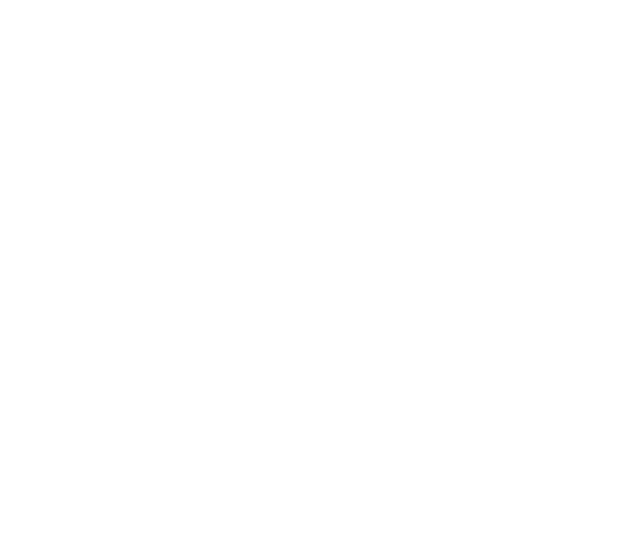
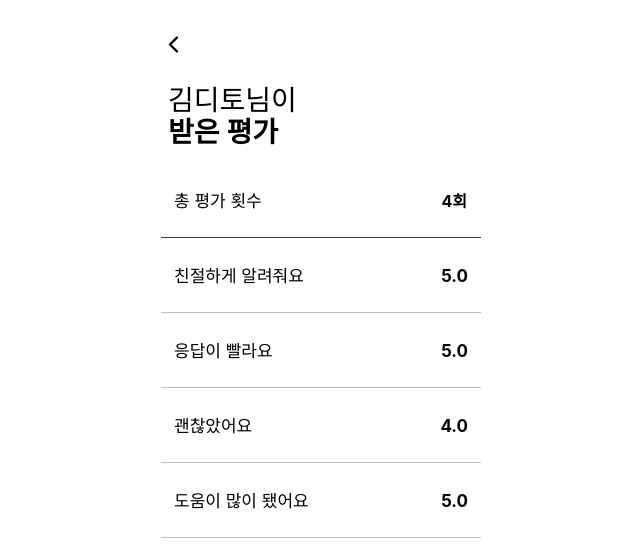
Before and after one commit to HakkertonDitto/frontend, a React (Create React App) app: page /donor/mypage/comments in a window 1280 px wide. Before the commit this address had no page. Shown: the top 548 px of the page, without its empty margins (319-959 px from the left). Built offline with nearby package versions, Linux system fonts and the light colour scheme.

Commit message:
feat: /donor/mypage/comments

```diff
--- a/src/App.js
+++ b/src/App.js
@@ -9,6 +9,7 @@
 import Home from "./pages/donor/Home";
 import Login from "./pages/donor/Login";
 import MyPage from "./pages/donor/MyPage";
+import Comments from "./pages/donor/Comments";
 
 // 도움 받는 사람
 import HelpB from "./pages/asker/HelpB";
@@ -27,6 +28,7 @@
         <Route path="/donor/login" element={<Login />}></Route>
         <Route path="/donor/home" element={<Home />}></Route>
         <Route path="/donor/mypage" element={<MyPage />}></Route>
+        <Route path="/donor/mypage/comments" element={<Comments />}></Route>
 
         {/* 도움 받는사람 */}
         <Route path="/asker/helpB" element={<HelpB />}></Route>
--- /dev/null
+++ b/src/pages/donor/Comments.js
@@ -0,0 +1,80 @@
+import { Link } from "react-router-dom";
+import { IoChevronBackOutline } from "react-icons/io5";
+
+const Comments = () => {
+  return (
+    <>
+      <div className="flex justify-center">
+        <div className="w-[360px] h-[800px] relative bg-white">
+          {/* 뒤로 가기 */}
+          <Link to="/donor/mypage">
+            <div className="left-[20px] top-[32px] absolute">
+              <IoChevronBackOutline size="25" />
+            </div>
+          </Link>
+
+          <div className="w-80 h-[75px] pl-[13px] pr-3.5 pt-5 pb-[19px] left-[20px] top-[163px] absolute bg-white border-b border-black border-opacity-75 justify-center items-center inline-flex">
+            <div className="grow shrink basis-0 self-stretch justify-center items-start gap-[68px] inline-flex">
+              <div className="w-[150px] text-black text-[17px] font-normal leading-9">
+                총 평가 횟수
+              </div>
+              <div className="w-[75px] text-right text-black text-base font-bold leading-9">
+                4회
+              </div>
+            </div>
+          </div>
+          <div className="w-80 h-[75px] px-[13px] pt-5 pb-[19px] left-[20px] top-[238px] absolute bg-white border-b border-black border-opacity-25 justify-center items-center inline-flex">
+            <div className="grow shrink basis-0 self-stretch justify-center items-start gap-[69px] inline-flex">
+              <div className="w-[150px] text-black text-[17px] font-normal leading-9">
+                친절하게 알려줘요
+              </div>
+              <div className="w-[75px] text-right text-black text-[17px] font-bold leading-9">
+                5.0
+              </div>
+            </div>
+          </div>
+          <div className="w-80 h-[75px] px-[13px] pt-5 pb-[19px] left-[20px] top-[313px] absolute bg-white border-b border-black border-opacity-25 justify-center items-center inline-flex">
+            <div className="grow shrink basis-0 self-stretch justify-center items-start gap-[69px] inline-flex">
+              <div className="w-[150px] text-black text-[17px] font-normal leading-9">
+                응답이 빨라요
+              </div>
+              <div className="w-[75px] text-right text-black text-[17px] font-bold leading-9">
+                5.0
+              </div>
+            </div>
+          </div>
+          <div className="w-80 h-[75px] px-[13px] pt-5 pb-[19px] left-[20px] top-[388px] absolute bg-white border-b border-black border-opacity-25 justify-center items-center inline-flex">
+            <div className="grow shrink basis-0 self-stretch justify-center items-start gap-[69px] inline-flex">
+              <div className="w-[150px] text-black text-[17px] font-normal leading-9">
+                괜찮았어요
+              </div>
+              <div className="w-[75px] text-right text-black text-[17px] font-bold leading-9">
+                4.0
+              </div>
+            </div>
+          </div>
+          <div className="w-80 h-[75px] px-[13px] pt-5 pb-[19px] left-[20px] top-[463px] absolute bg-white border-b border-black border-opacity-25 justify-center items-center inline-flex">
+            <div className="grow shrink basis-0 self-stretch justify-center items-start gap-[69px] inline-flex">
+              <div className="w-[150px] text-black text-[17px] font-normal leading-9">
+                도움이 많이 됐어요
+              </div>
+              <div className="w-[75px] text-right text-black text-[17px] font-bold leading-9">
+                5.0
+              </div>
+            </div>
+          </div>
+          <div className="pr-[178px] left-[27px] top-[86px] absolute flex-col justify-center items-start inline-flex">
+            <div className="text-black text-[28px] font-normal leading-7">
+              김디토님이
+            </div>
+            <div className="text-black text-[28px] font-semibold leading-9">
+              받은 평가
+            </div>
+          </div>
+        </div>
+      </div>
+    </>
+  );
+};
+
+export default Comments;
--- a/src/pages/donor/MyPage.js
+++ b/src/pages/donor/MyPage.js
@@ -31,7 +31,7 @@
               </div>
               <div className="w-[75px] text-right">
                 <span className="text-black text-base font-bold leading-9">
-                  4.5{" "}
+                  4.87{" "}
                 </span>
                 <span className="text-black text-base font-normal leading-9">
                   /
@@ -82,13 +82,27 @@
 
           {/* 1365 시간 옮기는 칸 */}
           <div className="w-80 h-[75px] pl-[13px] pr-3.5 pt-5 pb-[19px] left-[20px] top-[388px] absolute bg-white border-b border-black border-opacity-25 justify-center items-center inline-flex">
-            <div className="grow shrink basis-0 self-stretch justify-center items-start gap-[108px] inline-flex">
+            <div className="grow shrink basis-0 self-stretch justify-center items-start gap-[110px] inline-flex">
               <div className="w-[150px] text-black text-[17px] font-normal leading-9">
                 1365로 시간 옮기기
               </div>
               <Link to="https://www.1365.go.kr/vols/P9910/mber/volsLogin.do">
-                <div className="w-[35px]">
-                  <IoChevronForwardOutline size="35" />
+                <div className="w-[35px] top-[5px] relative">
+                  <IoChevronForwardOutline size="25" />
+                </div>
+              </Link>
+            </div>
+          </div>
+
+          {/* 내가 받은 평가 칸 */}
+          <div className="w-80 h-[75px] pl-[13px] pr-3.5 pt-5 pb-[19px] left-[20px] top-[463px] absolute bg-white border-b border-black border-opacity-25 justify-center items-center inline-flex">
+            <div className="grow shrink basis-0 self-stretch justify-start items-center gap-[110px] inline-flex">
+              <div className="w-[150px] text-black text-[17px] font-normal leading-9">
+                내가 받은 평가 보기
+              </div>
+              <Link to="/donor/mypage/comments">
+                <div className="w-[35px] relative">
+                  <IoChevronForwardOutline size="25" />
                 </div>
               </Link>
             </div>
```
